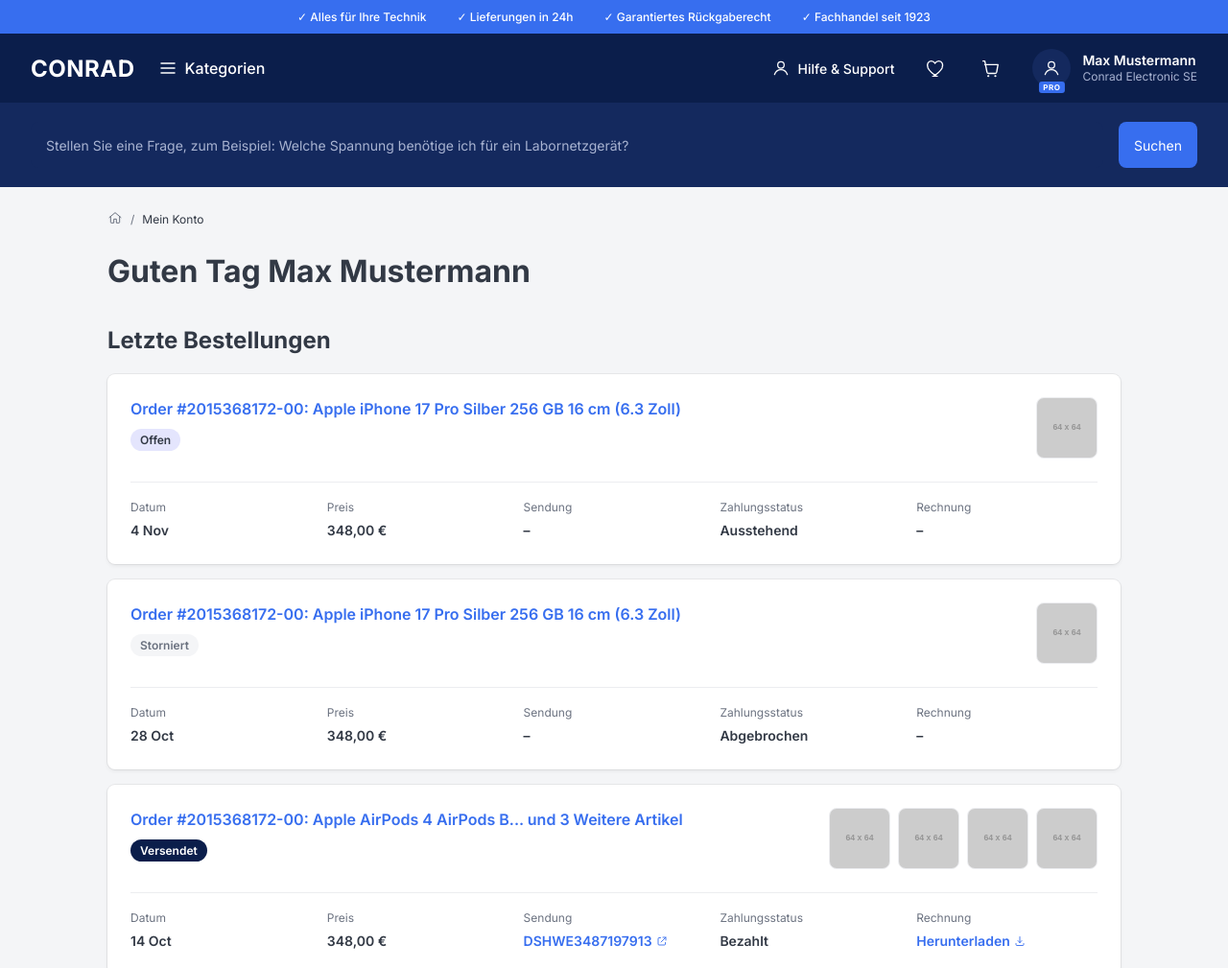
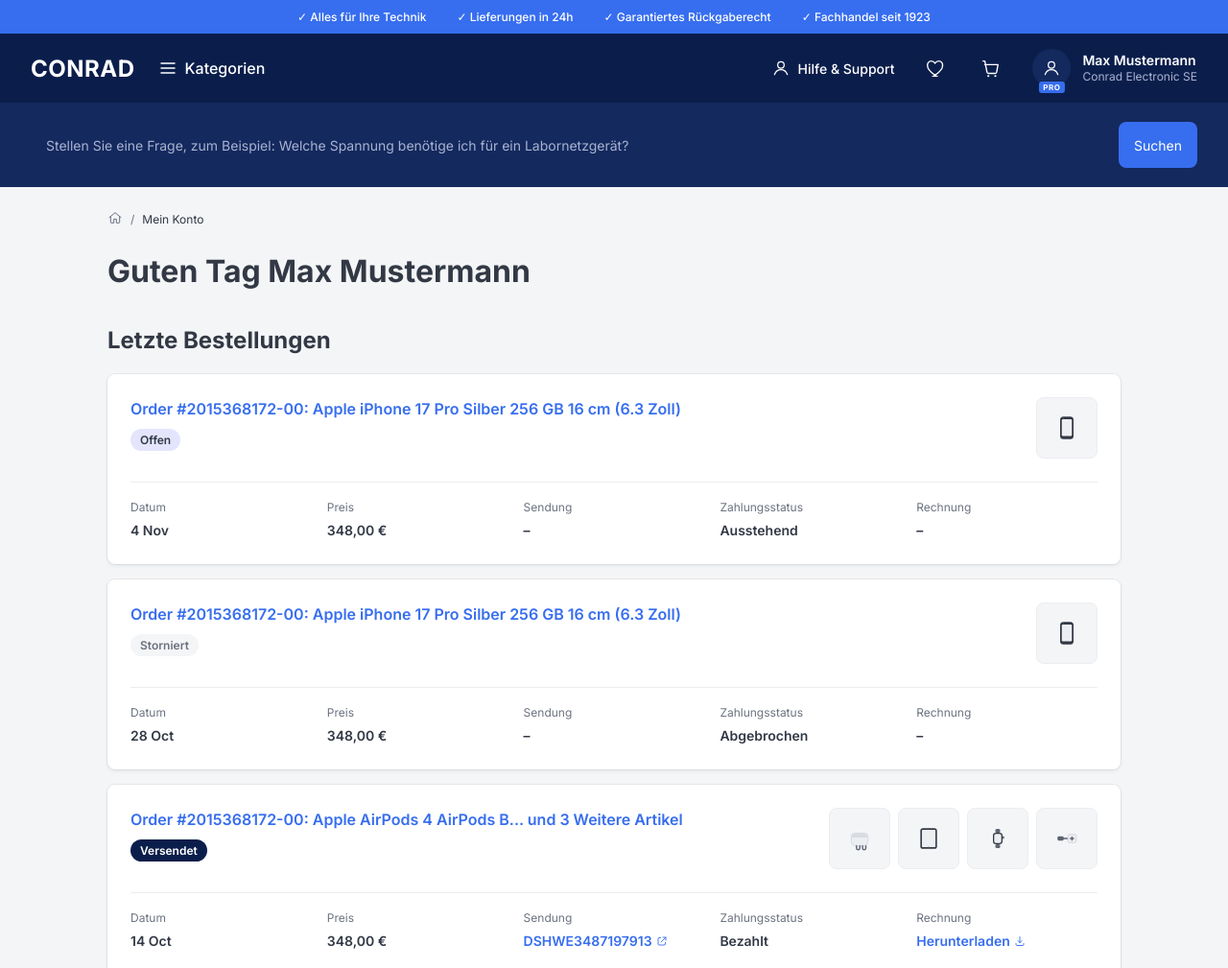
Before and after one commit to 3xzs/OverviewRedesign, a plain HTML site: page index.html in a window 1280 px wide. Shown: the top 1009 px of the page at 96% size. Drawn offline with Linux system fonts and the light colour scheme; placeholder pictures from the web are drawn by us.

Commit message:
Changed secondary button and product illustrations

```diff
--- a/index.html
+++ b/index.html
@@ -255,13 +255,16 @@
     gap: 8px;
     flex-shrink: 0;
   }
-  .order-thumbs img {
+  .order-thumbs .thumb {
     width: 64px;
     height: 64px;
     border-radius: 8px;
-    object-fit: cover;
     background: #F4F5F7;
     border: 1px solid #ECEDF0;
+    display: flex;
+    align-items: center;
+    justify-content: center;
+    flex-shrink: 0;
   }
 
   .order-details {
@@ -295,14 +298,14 @@
     margin: 24px 0 48px;
   }
   .btn-show-all {
-    background: var(--color-neutral-btn);
+    background: var(--color-secondary);
     color: var(--color-text-default);
     display: inline-flex;
     align-items: center;
     gap: 8px;
     font-weight: 500;
   }
-  .btn-show-all:hover { background: var(--color-neutral-btn-hover); }
+  .btn-show-all:hover { background: var(--color-secondary-hover); }
 
   /* Settings list */
   .settings-card {
@@ -412,7 +415,9 @@
           <span class="status-badge status-open">Offen</span>
         </div>
         <div class="order-thumbs">
-          <img src="https://placehold.co/64x64/f4f5f7/323945?text=%F0%9F%93%B1" alt="Apple iPhone 17 Pro">
+          <div class="thumb" title="Apple iPhone 17 Pro">
+            <svg width="28" height="28" viewBox="0 0 24 24" fill="none"><rect x="6" y="2" width="12" height="20" rx="3" fill="#323945"/><rect x="7.5" y="4.3" width="9" height="15" rx="1" fill="#EDEEF1"/><circle cx="12" cy="20.4" r="0.8" fill="#323945"/><circle cx="9" cy="3.3" r="0.5" fill="#5B6472"/></svg>
+          </div>
         </div>
       </div>
       <div class="order-details">
@@ -447,7 +452,9 @@
           <span class="status-badge status-cancelled">Storniert</span>
         </div>
         <div class="order-thumbs">
-          <img src="https://placehold.co/64x64/f4f5f7/323945?text=%F0%9F%93%B1" alt="Apple iPhone 17 Pro">
+          <div class="thumb" title="Apple iPhone 17 Pro">
+            <svg width="28" height="28" viewBox="0 0 24 24" fill="none"><rect x="6" y="2" width="12" height="20" rx="3" fill="#323945"/><rect x="7.5" y="4.3" width="9" height="15" rx="1" fill="#EDEEF1"/><circle cx="12" cy="20.4" r="0.8" fill="#323945"/><circle cx="9" cy="3.3" r="0.5" fill="#5B6472"/></svg>
+          </div>
         </div>
       </div>
       <div class="order-details">
@@ -482,10 +489,18 @@
           <span class="status-badge status-shipped">Versendet</span>
         </div>
         <div class="order-thumbs">
-          <img src="https://placehold.co/64x64/f4f5f7/323945?text=%F0%9F%8E%A7" alt="Apple AirPods 4">
-          <img src="https://placehold.co/64x64/f4f5f7/323945?text=%F0%9F%93%B1" alt="Artikel 2">
-          <img src="https://placehold.co/64x64/f4f5f7/323945?text=%F0%9F%93%B1" alt="Artikel 3">
-          <img src="https://placehold.co/64x64/f4f5f7/323945?text=%F0%9F%93%B1" alt="Artikel 4">
+          <div class="thumb" title="Apple AirPods 4">
+            <svg width="26" height="26" viewBox="0 0 24 24" fill="none"><rect x="4" y="7" width="16" height="12" rx="4" fill="#EDEEF1" stroke="#C7CBD3" stroke-width="0.6"/><rect x="4" y="7" width="16" height="4" rx="2" fill="#D9DCE1"/><path d="M9 19v2.2a1.6 1.6 0 0 0 3.2 0V19" stroke="#5B6472" stroke-width="1.3" stroke-linecap="round"/><path d="M14.8 19v2.2a1.6 1.6 0 0 0 3.2 0V19" stroke="#5B6472" stroke-width="1.3" stroke-linecap="round"/></svg>
+          </div>
+          <div class="thumb" title="Apple iPad">
+            <svg width="26" height="26" viewBox="0 0 24 24" fill="none"><rect x="4" y="2" width="16" height="20" rx="2.5" fill="#323945"/><rect x="5.5" y="3.6" width="13" height="16.8" rx="0.8" fill="#EDEEF1"/><circle cx="12" cy="20.4" r="0.6" fill="#5B6472"/></svg>
+          </div>
+          <div class="thumb" title="Apple Watch">
+            <svg width="24" height="24" viewBox="0 0 24 24" fill="none"><rect x="7" y="6" width="10" height="12" rx="3" fill="#323945"/><rect x="8.3" y="7.3" width="7.4" height="9.4" rx="1.8" fill="#EDEEF1"/><rect x="9.5" y="2" width="5" height="4" rx="1.5" fill="#5B6472"/><rect x="9.5" y="18" width="5" height="4" rx="1.5" fill="#5B6472"/><rect x="17" y="9.5" width="1.6" height="3" rx="0.8" fill="#5B6472"/></svg>
+          </div>
+          <div class="thumb" title="Ladekabel">
+            <svg width="26" height="26" viewBox="0 0 24 24" fill="none"><rect x="3" y="10" width="6" height="4" rx="1.3" fill="#5B6472"/><path d="M9 12h4" stroke="#5B6472" stroke-width="1.6" stroke-linecap="round"/><rect x="13" y="8" width="8" height="8" rx="1.5" fill="#EDEEF1" stroke="#C7CBD3" stroke-width="0.6"/><path d="M17 10.5v3M15.5 12h3" stroke="#5B6472" stroke-width="1.3" stroke-linecap="round"/></svg>
+          </div>
         </div>
       </div>
       <div class="order-details">
```
